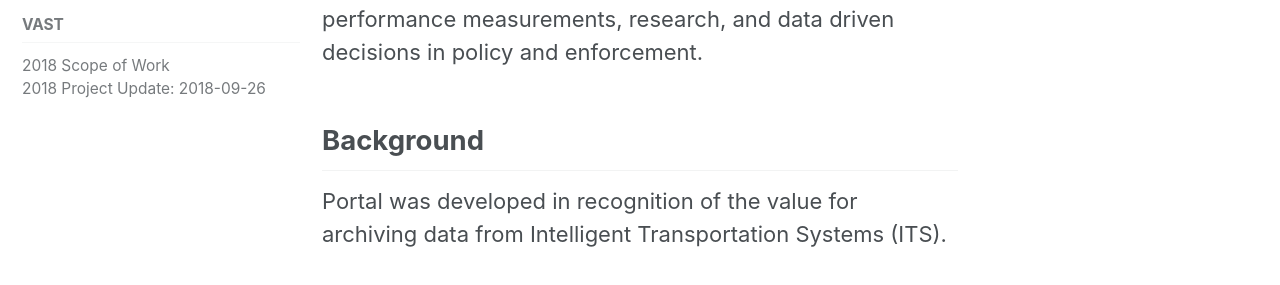
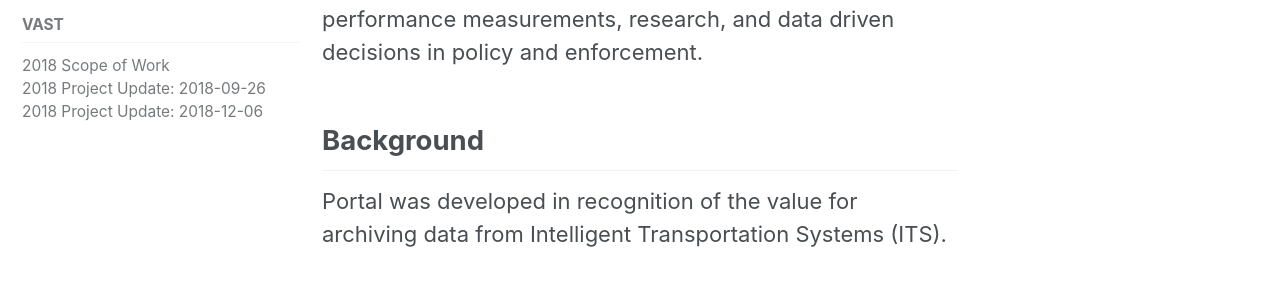
Before and after one commit to adus/portal-documentation, a Jekyll site: the page built from _pages/about.md, in a window 1280 px wide. Shown: the part 363-648 px from the top of the page. Built offline with Jekyll 4.4.1, drawn with Linux system fonts in a browser that asks for light colours; nearby versions of some CDN libraries.

Commit message:
added recent VAST progress report

```diff
--- a/_data/navigation.yml
+++ b/_data/navigation.yml
@@ -42,3 +42,5 @@ about:
         url: https://adus.github.io/portal-documentation/assets/pdfs/VAST-2018-SOW.pdf"
       - title: "2018 Project Update: 2018-09-26"
         url: https://adus.github.io/portal-documentation/assets/pdfs/VAST-2018-ProjectUpdate-180926.pdf"
+      - title: "2018 Project Update: 2018-12-06"
+        url: https://adus.github.io/portal-documentation/assets/pdsf/VAST-2018-ProjectUpdate-181206.pdf"
```
Also changed, not shown: 1 other file.
